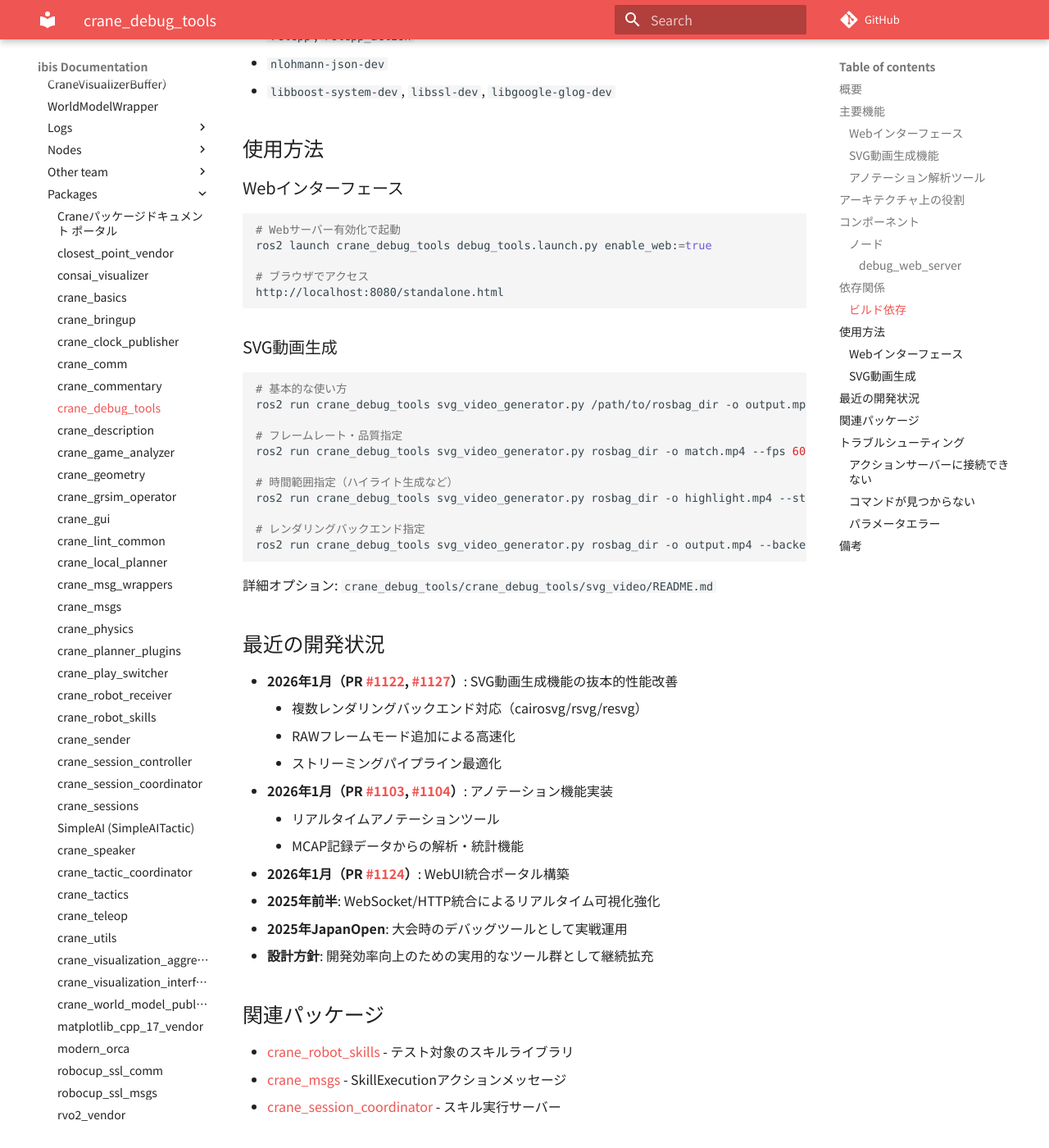
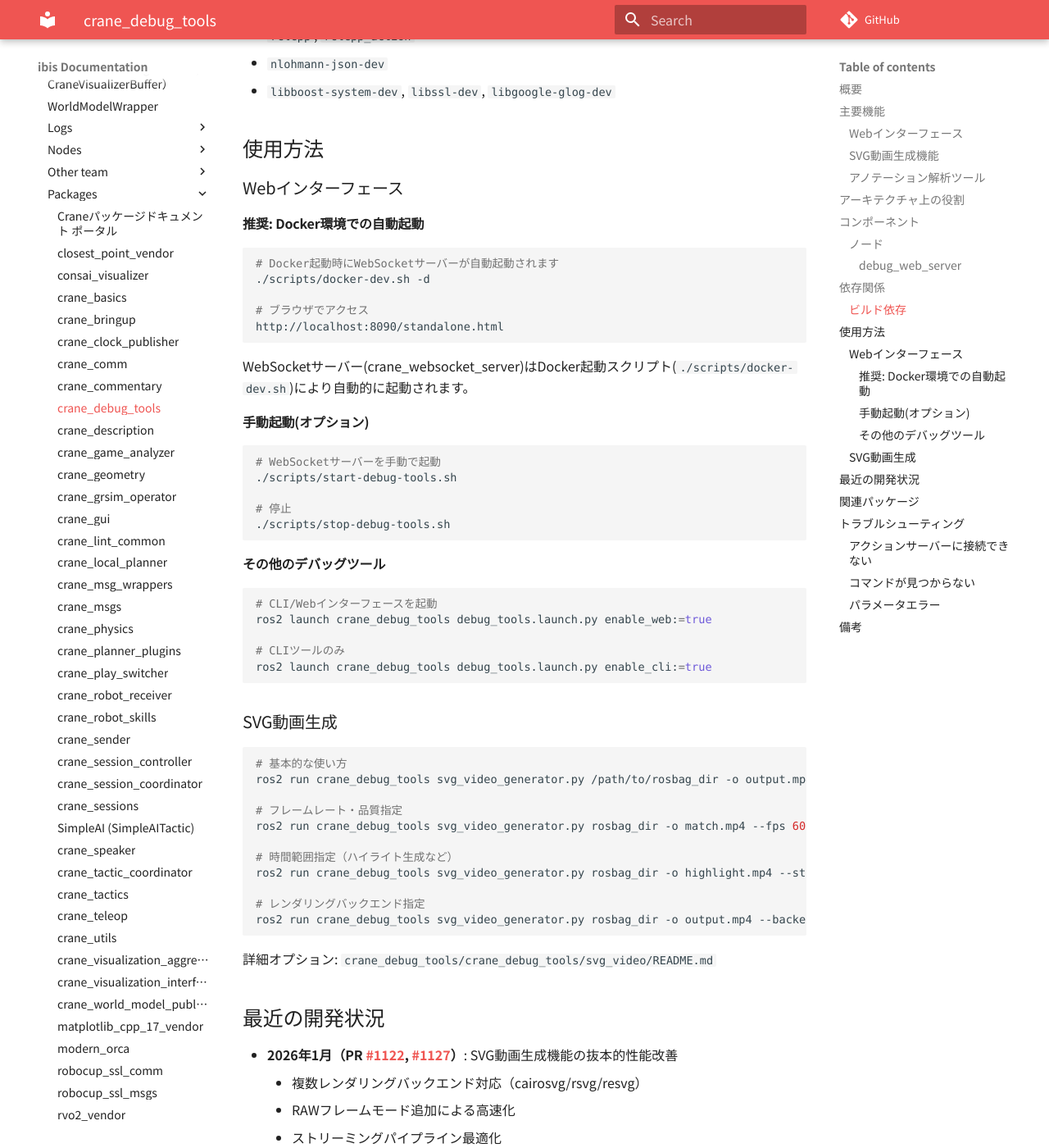
Before and after one commit to ibis-ssl/ibis_documentation, an MkDocs documentation site: the page built from docs/ai/packages/crane_debug_tools.md, in a window 1280 px wide and 1400 px high, scrolled down 2126 px. Shown: the whole window at 82% size. Built offline with MkDocs 1.6.1 and Material for MkDocs 9.7.7, drawn with Linux system fonts in a browser that asks for light colours; nearby versions of some CDN libraries; some web fonts are replaced; comment, search, counter and statistics services are not loaded.

Commit message:
🔄 synced local 'docs/ai' with remote 'docs'

````diff
--- a/docs/ai/packages/crane_debug_tools.md
+++ b/docs/ai/packages/crane_debug_tools.md
@@ -80,12 +80,36 @@ Web UIとROS 2を接続するブリッジノード。
 
 ### Webインターフェース
 
+#### 推奨: Docker環境での自動起動
+
 ```bash
-# Webサーバー有効化で起動
+# Docker起動時にWebSocketサーバーが自動起動されます
+./scripts/docker-dev.sh -d
+
+# ブラウザでアクセス
+http://localhost:8090/standalone.html
+```
+
+WebSocketサーバー(crane_websocket_server)はDocker起動スクリプト(`./scripts/docker-dev.sh`)により自動的に起動されます。
+
+#### 手動起動(オプション)
+
+```bash
+# WebSocketサーバーを手動で起動
+./scripts/start-debug-tools.sh
+
+# 停止
+./scripts/stop-debug-tools.sh
+```
+
+#### その他のデバッグツール
+
+```bash
+# CLI/Webインターフェースを起動
 ros2 launch crane_debug_tools debug_tools.launch.py enable_web:=true
 
-# ブラウザでアクセス
-http://localhost:8080/standalone.html
+# CLIツールのみ
+ros2 launch crane_debug_tools debug_tools.launch.py enable_cli:=true
 ```
 
 ### SVG動画生成
````
Also changed, not shown: docs/ai/setup.md (+0 -3 lines).
